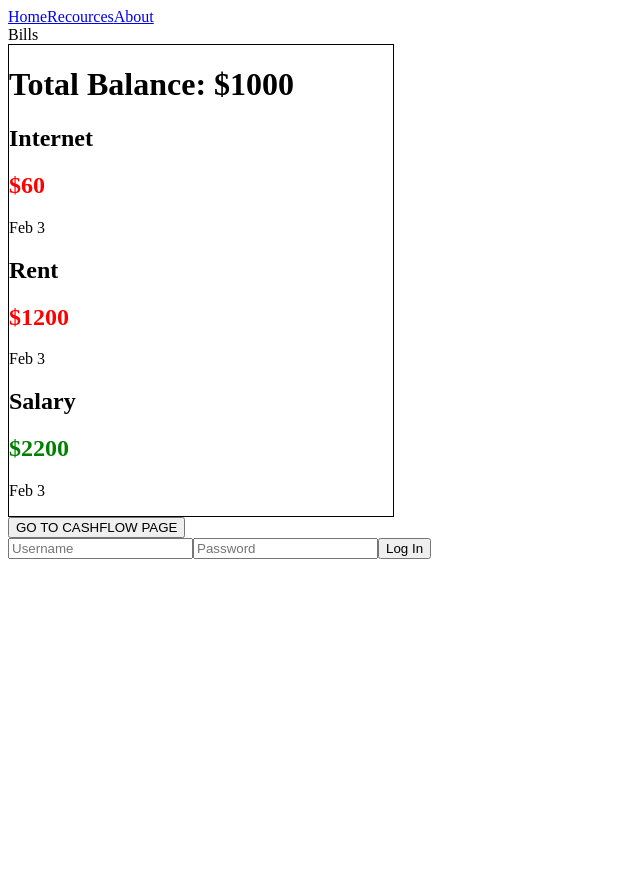
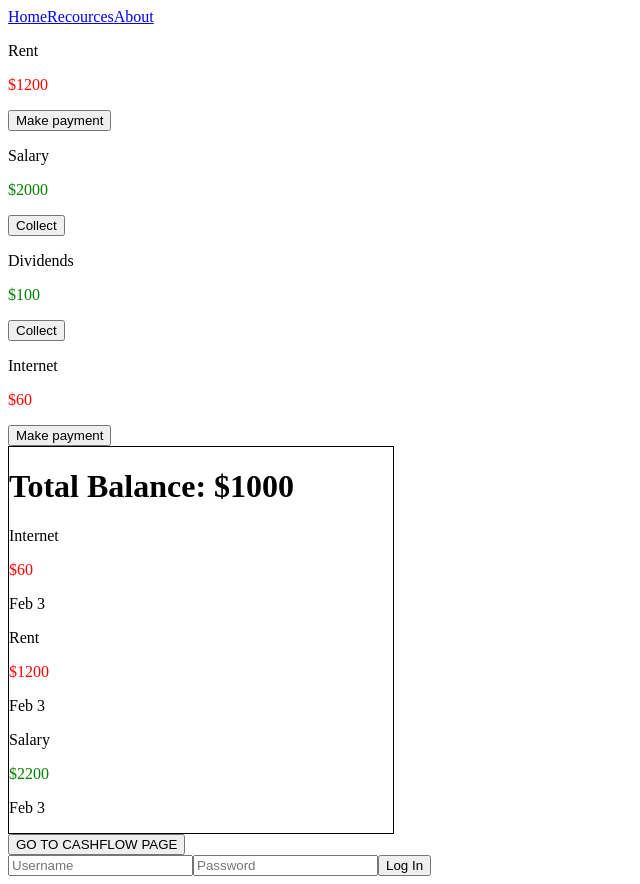
Before and after one commit to vladkim91/u4_hackathon, a Vue app in the folder cashflow/client/: page / in a window 1280 px wide. Shown: the whole page, without its empty margins (0-640 px from the left). Before the commit the page ends 800 px from the top, so only its background shows below. Built offline with nearby package versions, Linux system fonts and the light colour scheme.

Commit message:
bills rendered

```diff
--- a/cashflow/client/src/components/Bills.vue
+++ b/cashflow/client/src/components/Bills.vue
@@ -1,10 +1,18 @@
 <template>
-  <div class='bills'>Bills</div>
+  <div class='bills'>
+    <div class='bill' v-for="bill in bills" :key="bill.id">
+      <p>{{bill.name}}</p>
+      <p :class="bill.amount < 0 ? 'negative' : 'positive'">${{Math.abs(bill.amount)}}</p>
+      <button v-if="(bill.amount < 0)">Make payment</button>
+      <button v-else>Collect</button>
+    </div>
+  </div>
 </template>
 
 <script>
 export default {
-  name: 'Bills'
+  name: 'Bills',
+  props: ['bills']
 };
 
 
--- a/cashflow/client/src/components/Transactions.vue
+++ b/cashflow/client/src/components/Transactions.vue
@@ -6,10 +6,10 @@
       v-for="transaction in transactions"
       :key="transaction.id"
     >
-      <h2>{{ transaction.name }}</h2>
-      <h2 :class="transaction.amount < 0 ? 'negative' : 'positive'">
+      <p>{{ transaction.name }}</p>
+      <p :class="transaction.amount < 0 ? 'negative' : 'positive'">
         ${{ Math.abs(transaction.amount) }}
-      </h2>
+      </p>
       <p>
         {{
           transaction.date.toLocaleDateString('en-US', {
```
Also changed, not shown: cashflow/client/src/components/Cashflow.vue (+5 -2 lines).
